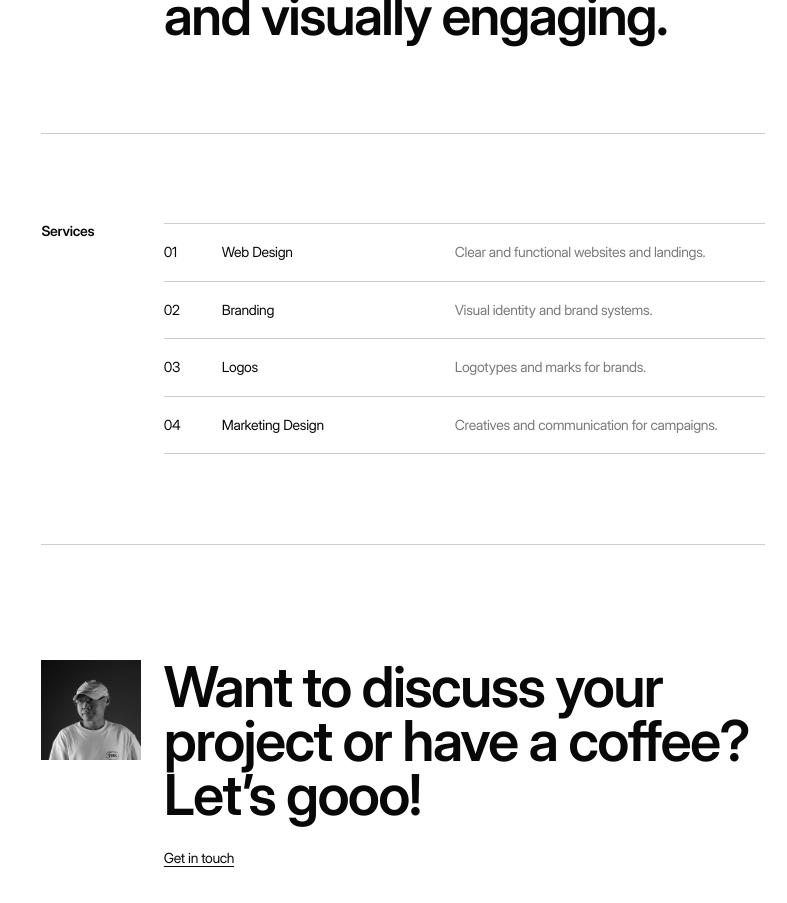
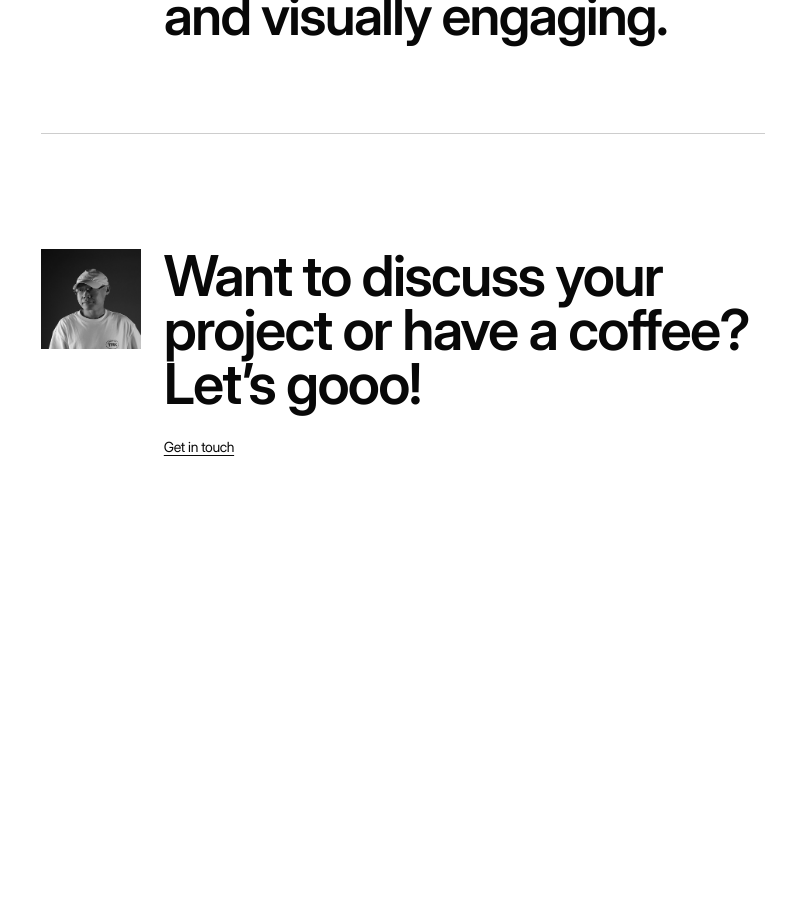
Before and after one commit to yemirades/site, a Next.js app: page / in a window 1280 px wide. Shown: the part 2520-3423 px from the top of the page, without its empty margins (493-1280 px from the left). After the commit the page ends 3046 px from the top, so only its background shows below. Built offline with nearby package versions, Linux system fonts and the light colour scheme.

Commit message:
Remove unused portfolio sections

```diff
--- a/src/components/PortfolioIndex.tsx
+++ b/src/components/PortfolioIndex.tsx
@@ -3,7 +3,7 @@
 import Image from "next/image";
 import { useLang } from "@/context/LanguageContext";
 import { useTheme } from "@/context/ThemeContext";
-import { content, email, projects, services, socials, type Project } from "@/data/content";
+import { content, email, projects, socials, type Project } from "@/data/content";
 import { bindShortWords } from "@/lib/typography";
 import { LiveClock } from "./LiveClock";
 
@@ -98,10 +98,6 @@ function EditorialSections() {
   return (
     <>
       <section className="index-editorial" id="approach"><p className="index-editorial-label">{t.approachTitle}</p><p className="index-editorial-lead">{t.approachText}</p></section>
-      <section className="index-editorial" id="services">
-        <p className="index-editorial-label">{t.servicesTitle}</p>
-        <div className="index-list">{services[lang].map((service, index) => <div className="index-list-row" key={service.title}><span>0{index + 1}</span><p>{service.title}</p><p>{service.desc}</p></div>)}</div>
-      </section>
       <section className="index-contact" id="contacts"><div className="index-contact-photo"><Image src={`${basePath}/contact-photo.png`} alt="Mirat Erbolatūly" fill sizes="160px" className="object-cover grayscale" /></div><div><p className="index-contact-lead">{t.contactsLead}</p><a href={`mailto:${email}`}>{t.contactsCta}</a></div></section>
     </>
   );
```
